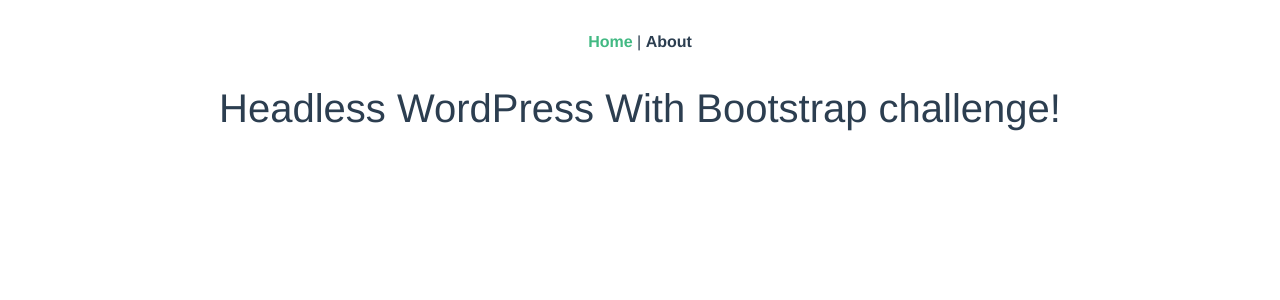
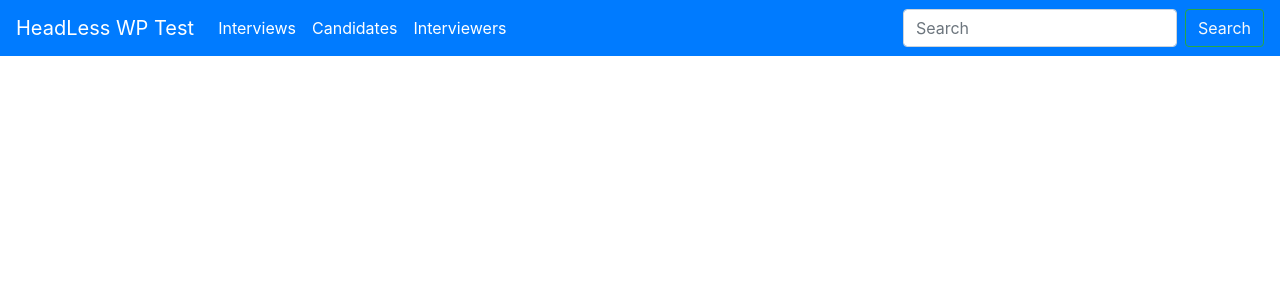
Before and after one commit to DiegoCardonaFSD/frontwpheadlessv1, a Vue app: page / in a window 1280 px wide. Shown: the top 300 px of the page. Built offline with nearby package versions, Linux system fonts and the light colour scheme.

Commit message:
adding header with general options to navigate

```diff
--- a/src/App.vue
+++ b/src/App.vue
@@ -1,29 +1,7 @@
 <template>
   <div id="app">
     <div id="nav">
-      <router-link to="/">Home</router-link> |
-      <router-link to="/about">About</router-link>
     </div>
     <router-view/>
   </div>
 </template>
-
-<style lang="scss">
-#app {
-  font-family: 'Avenir', Helvetica, Arial, sans-serif;
-  -webkit-font-smoothing: antialiased;
-  -moz-osx-font-smoothing: grayscale;
-  text-align: center;
-  color: #2c3e50;
-}
-#nav {
-  padding: 30px;
-  a {
-    font-weight: bold;
-    color: #2c3e50;
-    &.router-link-exact-active {
-      color: #42b983;
-    }
-  }
-}
-</style>
--- a/src/components/Header.vue
+++ b/src/components/Header.vue
@@ -1,6 +1,38 @@
 <template>
     <div>
-        <h1>Headless WordPress With Bootstrap challenge!</h1>
+        <div class="bg-light">
+            <nav class="navbar navbar-dark bg-primary navbar-expand-lg ">
+            <a class="navbar-brand" href="#">HeadLess WP Test</a>
+                <button class="navbar-toggler" type="button" data-toggle="collapse" data-target="#navbarSupportedContent" aria-controls="navbarSupportedContent" aria-expanded="false" aria-label="Toggle navigation">
+                    <span class="navbar-toggler-icon"></span>
+                </button>
+
+                <div class="collapse navbar-collapse" id="navbarSupportedContent">
+                    <ul class="navbar-nav mr-auto">
+                        <li class="nav-item active">
+                            <router-link to="/interviews">
+                                <a class="nav-link text-white">Interviews</a>
+                            </router-link>
+                        </li>
+                        <li class="nav-item active">
+                            <router-link to="/candidates">
+                                <a class="nav-link text-white">Candidates</a>
+                            </router-link>
+                        </li>
+                        <li class="nav-item active">
+                            <router-link to="/interviewers">
+                                <a class="nav-link text-white">Interviewers</a>
+                            </router-link>
+                        </li>
+                    </ul>
+                    <form class="form-inline my-2 my-lg-0">
+                        <input class="form-control mr-sm-2 text-light light" type="search" placeholder="Search" aria-label="Search">
+                        <button class="btn btn-outline-success my-2 my-sm-0 text-light" type="submit">Search</button>
+                    </form>
+                </div>
+            </nav>
+
+        </div>
     </div>
 </template>
 
```
